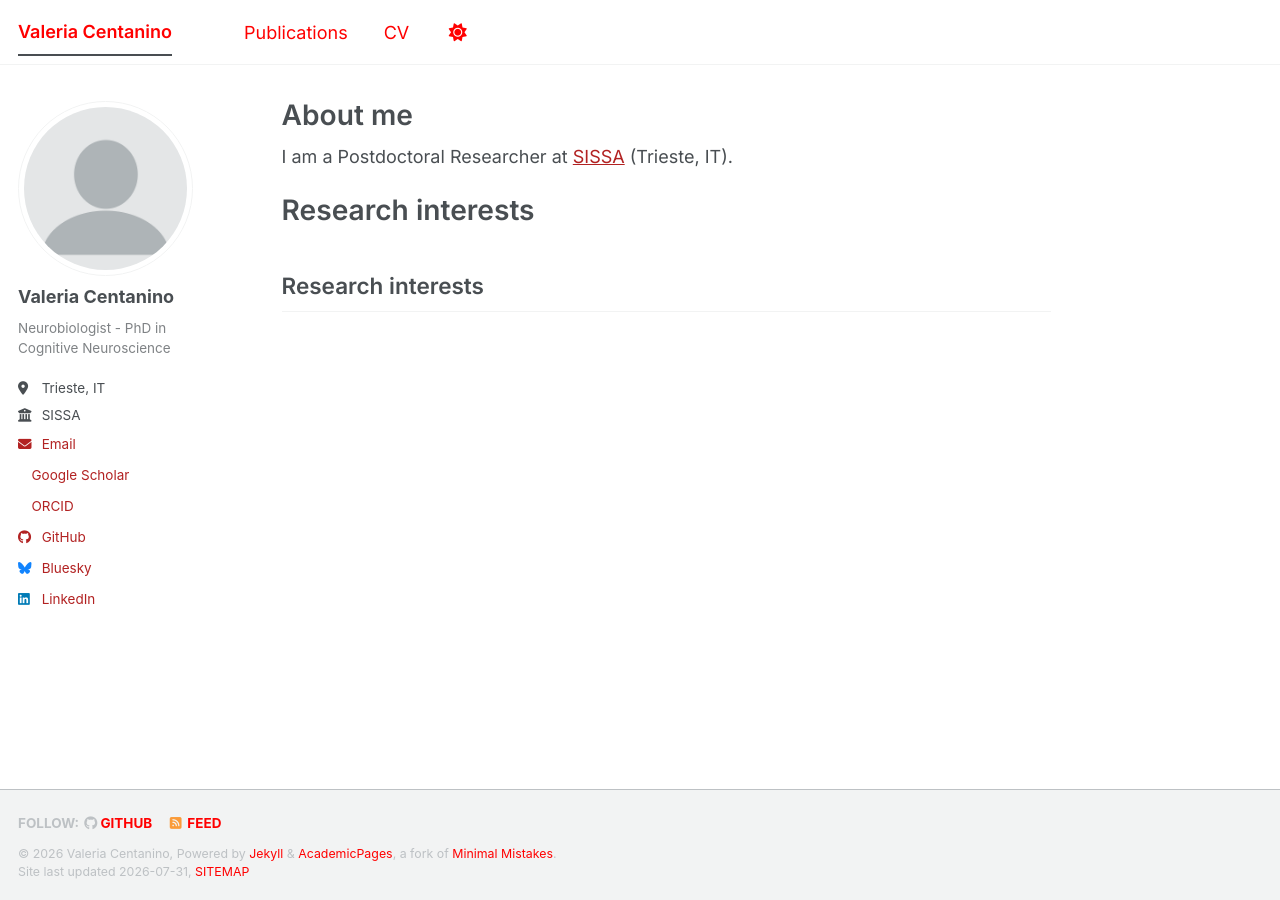
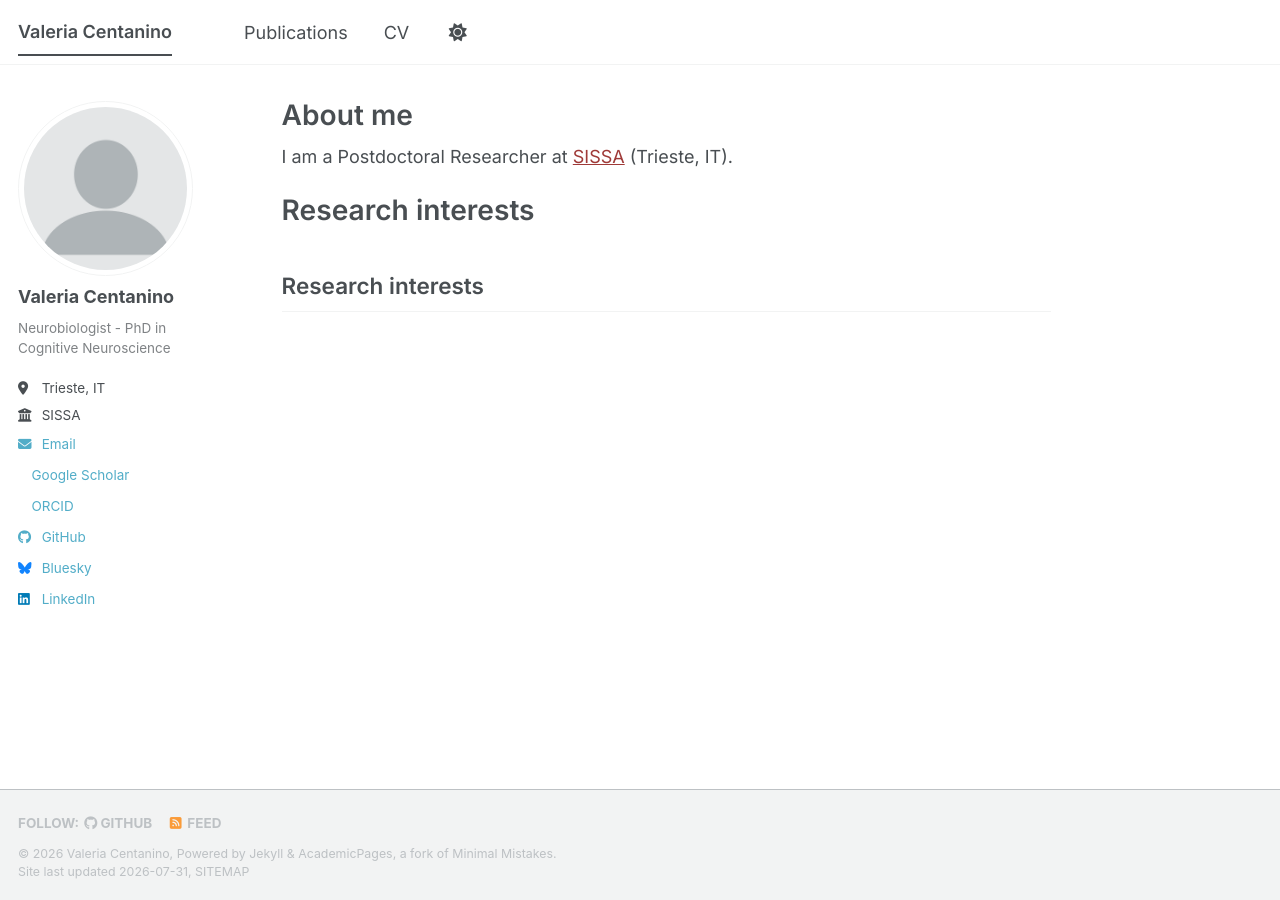
Before and after one commit to valecenta/valecenta.github.io, a Jekyll site: the page built from _pages/about.md, in a window 1280 px wide. Built offline with Jekyll 4.4.1, drawn with Linux system fonts in a browser that asks for light colours; a style sheet for code colours, icons or effects is not loaded.

Commit message:
change link color again

```diff
--- a/assets/css/custom.css
+++ b/assets/css/custom.css
@@ -24,23 +24,21 @@ a:hover {
   color: #163b73;
 }
 
-/* Red links in content */
+/* Content links in red */
 .page__content a,
 .archive__item-title a,
 .archive__item-excerpt a,
 .archive a,
-.page a,
-.author__urls a {
-  color: #b22222 !important;
+.page a {
+  color: #9f3a38;
 }
 
 .page__content a:hover,
 .archive__item-title a:hover,
 .archive__item-excerpt a:hover,
 .archive a:hover,
-.page a:hover,
-.author__urls a:hover {
-  color: #8b0000 !important;
+.page a:hover {
+  color: #7d2f2d;
 }
 
 /* Sidebar text */
@@ -49,12 +47,11 @@ a:hover {
   opacity: 0.7;
 }
 
-/* TEST: force all links red */
-a,
-a:visited {
-  color: red !important;
+/* Sidebar links stay subtle */
+.author__urls a {
+  color: var(--global-link-color);
 }
 
-a:hover {
-  color: darkred !important;
+.author__urls a:hover {
+  color: var(--global-text-color);
 }
```
